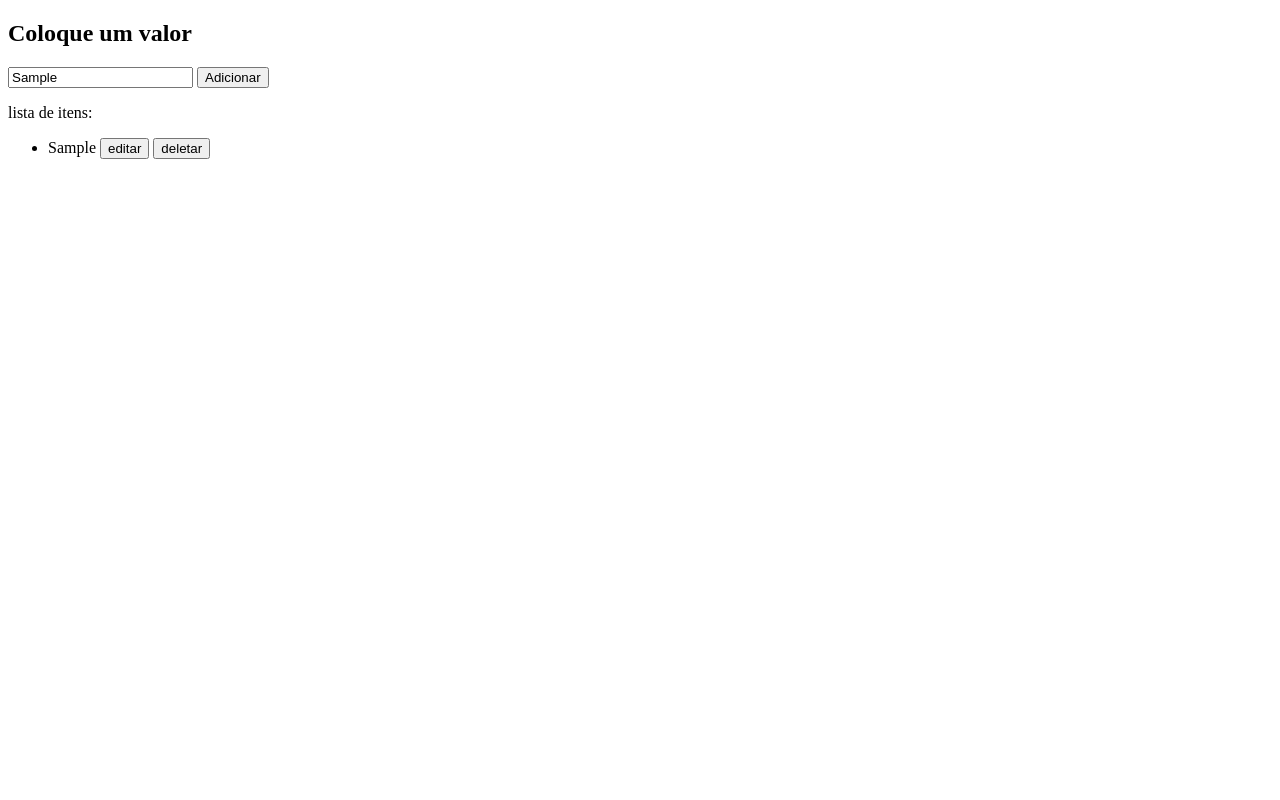
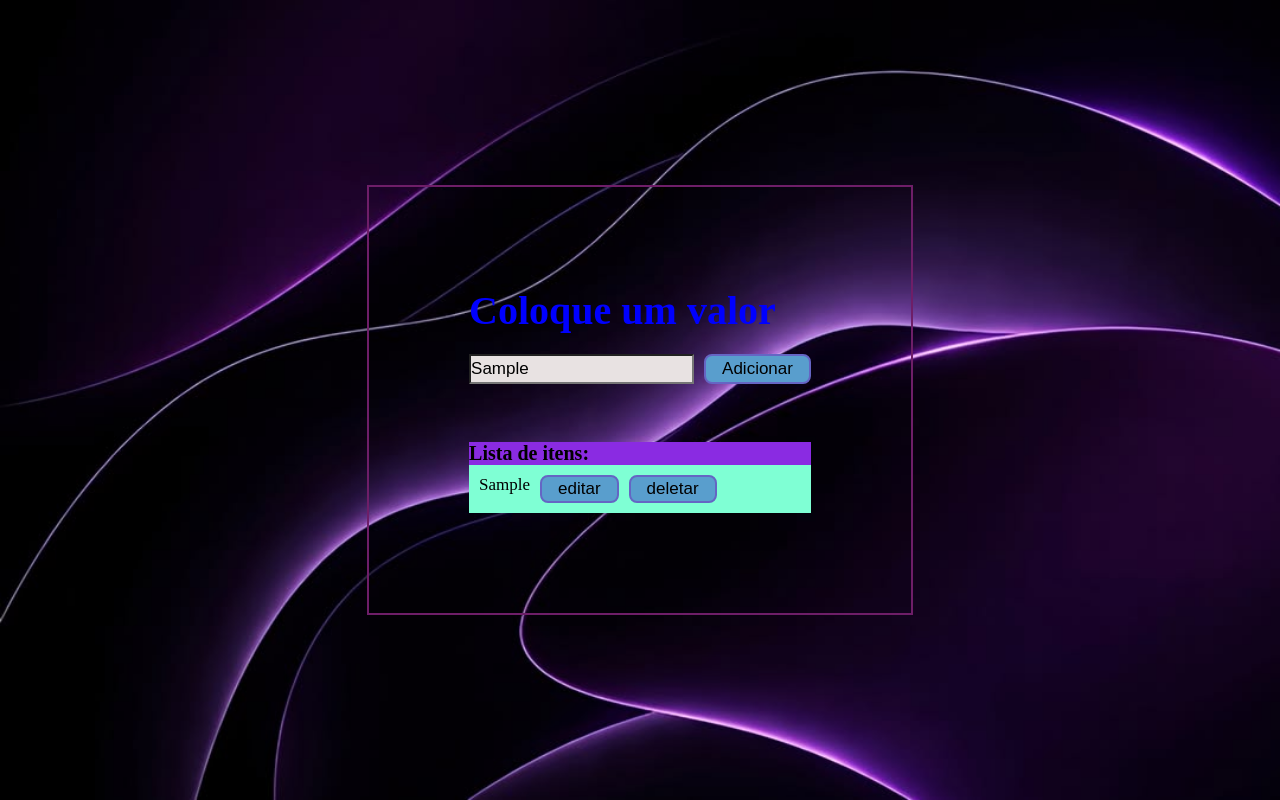
Before and after one commit to 23lucas45ribeiro-svg/Primeiro-CRUD, a plain HTML site: page index.html in a window 1280 px wide. Both pictures are taken after typing "Sample" into the empty fields and a click on the button "Adicionar". Drawn offline with Linux system fonts and the light colour scheme.

Commit message:
[Estilização] O CRUD tem sua estização, pastas adicionadas: assets, script.js, style.css

```diff
--- a/index.html
+++ b/index.html
@@ -3,7 +3,8 @@
 <head>
     <meta charset="UTF-8">
     <meta name="viewport" content="width=device-width, initial-scale=1.0">
-    <title>CREATE ELEMENTS</title>
+    <link rel="stylesheet" href="style.css">
+    <title>CRUD - Lista de Tarefas</title>
 </head>
 <body>
     <!--
@@ -16,110 +17,41 @@
 
     -->
 
+    <div class="container">
 
-    <h2>Coloque um valor</h2>
+        <div class="div-card">
 
-    <input id="entrada" type="text">
-    <button onclick="salvarDados()">Adicionar</button>
+            <h2 class="titulo-container">Coloque um valor</h2>
+
+            <section class="sessao-entrada">
+                <input class="sessao-entrada-input" id="entrada" type="text">
+                <button class="botao-container" onclick="salvarDados()">Adicionar</button>
+            </section>
+
 
             <br>
 
-    <p>lista de itens:</p>
+            <section class="sessao-resultados">
+
+
+                <h3 class="sub-titulo">Lista de itens:</h3>
 
                 <div id="editar"></div>
 
-    <div>
+                <section class="sessao-elementos">
                     <ul id="resultado">
                         <!-- <li></li> -->
                     </ul>
+                </section>
+
+            </section>
+
         </div>
 
+    </div>
 
-    <script>
+    <footer class="roda-pe"></footer>
 
-        let listaElementos = [];
-        let index = 0;
-
-        function salvarDados() {
-            // CREATE - C
-
-            let entrada = document.getElementById("entrada").value
-
-            let entradaObjeto = {
-                id:index,
-                texto:entrada
-            };
-
-            index++;
-
-            listaElementos.push(entradaObjeto)
-            mostrar()
-        };
-
-
-        function mostrar () {
-            // READ - R
-
-            let li = document.getElementById("resultado")
-            let html = ""
-
-
-            listaElementos.forEach(elemento => {
-                html += `<li>
-                         ${elemento.texto}
-                        <button onclick="editar(${elemento.id})">
-                            editar
-                        </button>
-
-                        <button onclick="deletar(${elemento.id})">
-                            deletar
-                        </button>
-                        </li>`
-            })
-
-            li.innerHTML = html
-        };
-
-
-        function editar(id) {
-            let resultado = listaElementos.find( obj => obj.id === id)
-            let html = `<input id="textoParaEditar" type="text">
-
-                        <button onclick="editarDados(${id})">
-                            Editar
-                        </button>`
-
-            let divEditar = document.getElementById("editar");
-
-            divEditar.innerHTML = html
-
-        };
-
-        function editarDados(id) {
-            //  UPDATE - U
-
-            let textoParaEditar = document.getElementById("textoParaEditar").value
-            let resultado = listaElementos.find( obj => obj.id === id)
-
-            resultado.texto = textoParaEditar;
-
-            mostrar()
-
-            let divEditar = document.getElementById("editar");
-            divEditar.innerHTML = ""
-        }
-
-        function deletar(id) {
-            // DELETE - D
-
-            let listaAtualizada = listaElementos.filter(obj => obj.id !== id)
-
-            listaElementos = listaAtualizada
-
-            mostrar()
-
-        }
-
-    </script>
+    <script src="script.js"></script>
 </body>
 </html>
--- /dev/null
+++ b/script.js
@@ -0,0 +1,81 @@
+
+let listaElementos = [];
+let index = 0;
+
+function salvarDados() {
+    // CREATE - C
+
+    let entrada = document.getElementById("entrada").value
+
+    let entradaObjeto = {
+        id:index,
+        texto:entrada
+    };
+
+    index++;
+
+    listaElementos.push(entradaObjeto)
+    mostrar()
+};
+
+
+function mostrar () {
+// READ - R
+
+    let li = document.getElementById("resultado")
+    let html = ""
+
+
+        listaElementos.forEach(elemento => {
+        html += `<li class="justificar-itens">
+                ${elemento.texto}
+                <button class="botao-container" onclick="editar(${elemento.id})">
+                    editar
+                </button>
+
+                <button class="botao-container" onclick="deletar(${elemento.id})">
+                    deletar
+                </button>
+            </li>`
+        })
+
+    li.innerHTML = html
+};
+
+function editar(id) {
+    let resultado = listaElementos.find( obj => obj.id === id)
+    let html = `<input class="sessao-entrada-input" id="textoParaEditar" type="text">
+
+                <button class="botao-container" onclick="editarDados(${id})">
+                    Editar
+                </button>`
+
+    let divEditar = document.getElementById("editar");
+
+    divEditar.innerHTML = html
+};
+
+function editarDados(id) {
+//  UPDATE - U
+
+    let textoParaEditar = document.getElementById("textoParaEditar").value
+    let resultado = listaElementos.find( obj => obj.id === id)
+
+    resultado.texto = textoParaEditar;
+
+    mostrar()
+
+    let divEditar = document.getElementById("editar");
+    divEditar.innerHTML = ""
+}
+
+function deletar(id) {
+// DELETE - D
+
+    let listaAtualizada = listaElementos.filter(obj => obj.id !== id)
+
+    listaElementos = listaAtualizada
+
+    mostrar()
+
+}
--- /dev/null
+++ b/style.css
@@ -0,0 +1,110 @@
+:root {
+    /* Paleta de cores */
+
+    --cor-primaria: ;
+    --cor-secundaria: ;
+
+    --cor-butao: ;
+    --imagem-fundo: ;
+
+    /* Formatações do site */
+
+    --texto-titulo: ;
+    --cor-texto: ;
+    --tamanho-texto: 17px;
+    --arrendodamento: 8px;
+
+
+}
+
+* {
+    padding: 0;
+    margin: 0;
+    box-sizing: border-box;
+}
+
+body {
+    background-image: url("assets/wallpaper3.jpg");
+    background-repeat: no-repeat;
+    background-size: cover ;
+}
+
+.container {
+    display: flex;
+    flex-direction: column;
+    justify-content: center;
+    align-items: center;
+    height: 100vh;
+
+}
+
+.div-card {
+    display: flex;
+    flex-direction: column;
+    gap: 20px;
+
+    border: 2px solid rgb(110, 30, 104);
+    padding: 100px;
+}
+
+.titulo-container {
+    color: blue;
+    font-size: 40px;
+}
+
+.sessao-entrada {
+    display: flex;
+    gap: 10px;
+    height: 30px;
+}
+
+.sessao-entrada-input {
+    background-color:rgb(232, 226, 226);
+    outline: none;
+    font-size: var(--tamanho-texto);
+}
+
+.botao-container {
+    background-color: rgb(89, 158, 205);
+    font-size: var(--tamanho-texto);
+    border: 2px solid rgb(101, 101, 196);
+    text-align: center;
+    padding: 2px 16px;
+    border-radius: var(--arrendodamento);
+}
+
+.botao-container:hover {
+    background-color: aliceblue;
+}
+
+.sessao-resultados {
+    background-color: blueviolet;
+
+}
+
+.sub-titulo {
+    font-size: 20px;
+}
+
+.sessao-elementos {
+    display: flex;
+    gap: 20px;
+    background-color: aquamarine;
+}
+
+/* Estas outras então sendo atribuidas ao elementos do javaScript */
+
+.justificar-itens {
+    display: flex;
+    gap: 10px;
+    font-size: var(--tamanho-texto);
+    padding: 10px;
+}
+
+
+
+
+
+.roda-pe {
+    display: none;
+}
```
Also changed, not shown: assets/wallpaper3.jpg (added). Lines whose indentation alone changed are shown as unchanged.
